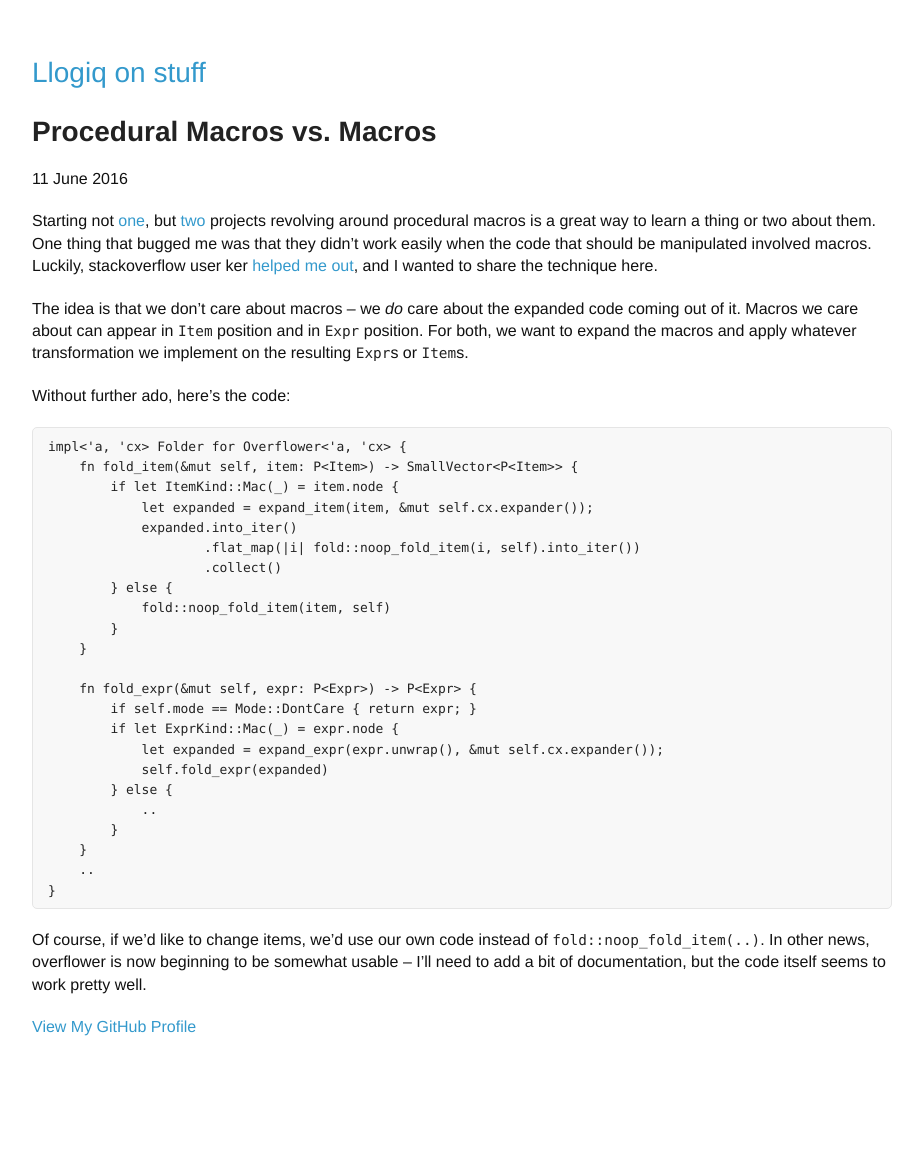
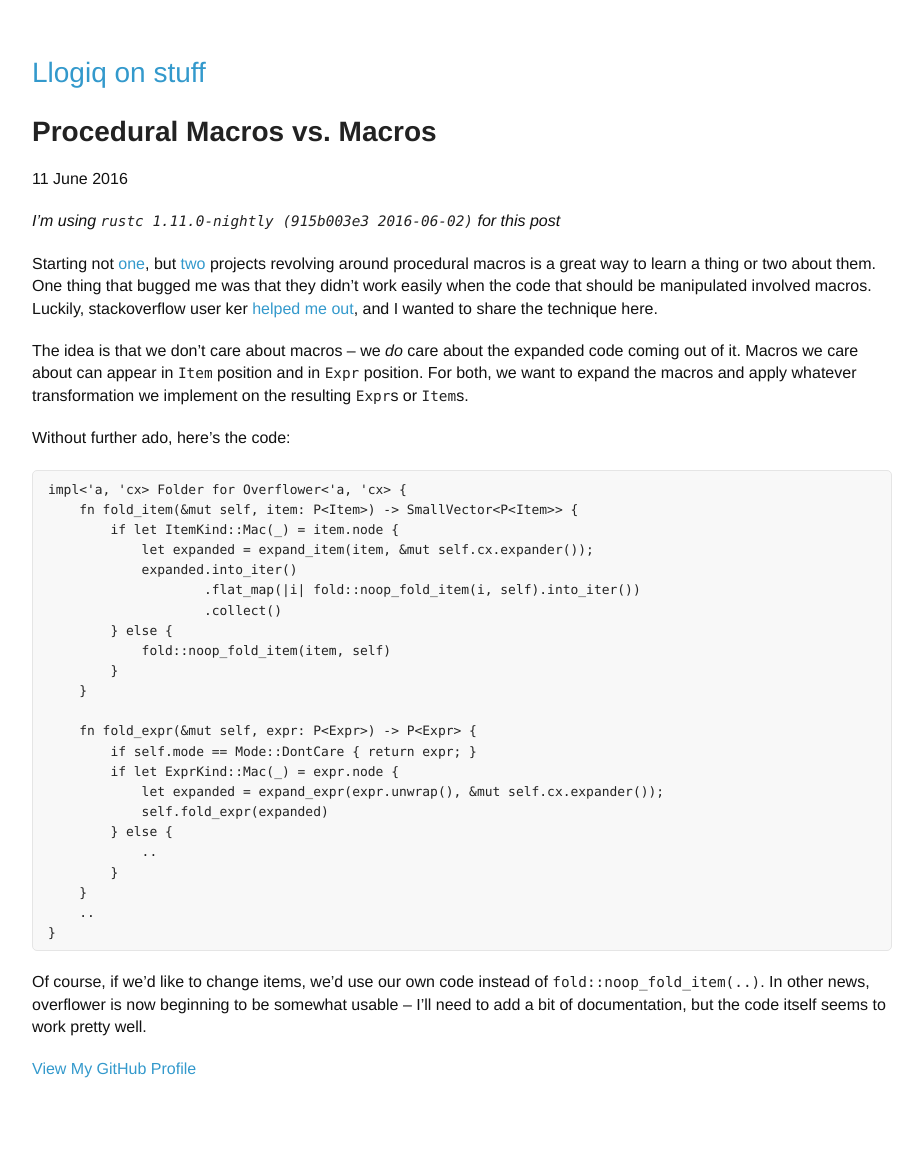
Before and after one commit to llogiq/llogiq.github.io, a Jekyll site: the page built from _posts/2016-06-11-expand.md, in a window 1280 px wide. Shown: the whole page, without its empty margins (178-1101 px from the left). Built offline with Jekyll 4.4.1, drawn with Linux system fonts in a browser that asks for light colours; before the commit the page ends 1116 px from its top, so only the background shows below that.

Commit message:
note Rust version

```diff
--- a/_posts/2016-06-11-expand.md
+++ b/_posts/2016-06-11-expand.md
@@ -1,6 +1,8 @@
 ---
 title: Procedural Macros vs. Macros
 ---
+
+*I'm using `rustc 1.11.0-nightly (915b003e3 2016-06-02)` for this post*
 
 Starting not [one](https://github.com/llogiq/flamer), but
 [two](https://github.com/llogiq/overflower) projects revolving around
```
